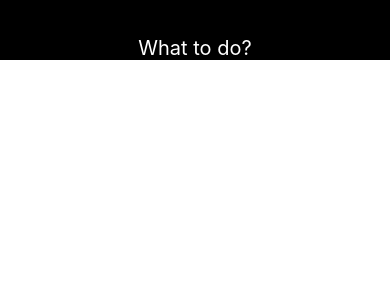
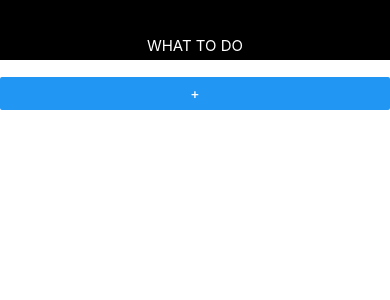
Before and after one commit to astremsky/demo-react-native, a React Native app: screen / in a window 390 px wide. Shown: the top 300 px of the page. Built offline with nearby package versions, Linux system fonts and the light colour scheme.

Commit message:
Component for title input added

```diff
--- a/App.js
+++ b/App.js
@@ -1,12 +1,15 @@
 import React from 'react';
 import { StyleSheet, Text, View } from 'react-native';
 import {Navbar} from './src/Navbar'
+import {AddTodo} from './src/AddTodo'
 
 export default function App() {
   return (
     <View style={styles.container}>
 
-      <Navbar />
+      <Navbar title={'WHAT TO DO'}/>
+      <AddTodo />
+
 
     </View>
   );
--- /dev/null
+++ b/src/AddTodo.js
@@ -0,0 +1,15 @@
+import React from 'react'
+import {View, StyleSheet, TextInput, Button} from 'react-native'
+
+export const AddTodo = props => {
+    return(
+        <View style={styles.block}>
+            <TextInput style={styles.input}/>
+            <Button title='+' />
+        </View>
+    )
+}
+
+const styles =StyleSheet.create({
+
+})
--- a/src/Navbar.js
+++ b/src/Navbar.js
@@ -5,7 +5,7 @@ import { cyan } from 'ansi-colors';
 export const Navbar = props => {
   return (
     <View style={styles.navbar}>
-      <Text style={styles.text}>What to do?</Text>
+      <Text style={styles.text}>{props.title}</Text>
     </View>
   );
 }
@@ -16,9 +16,10 @@ const styles = StyleSheet.create({
     alignItems: 'center',
     justifyContent: "flex-end",
     backgroundColor: '#000',
+    padding: 5
   },
   text: {
     color: '#fff',
-    fontSize: 20
+    fontSize: 15
   }
 });
```
